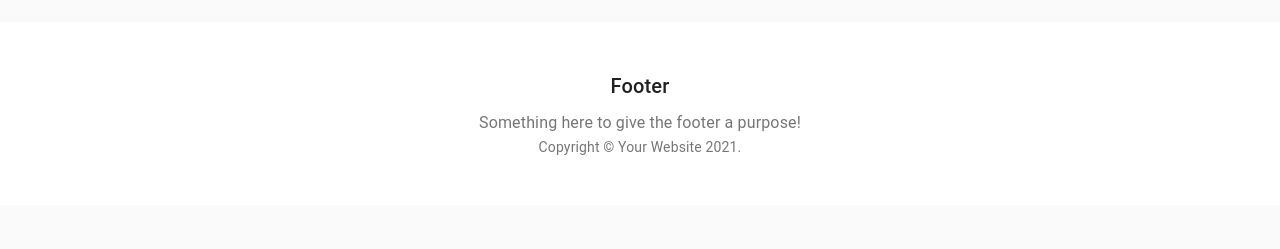
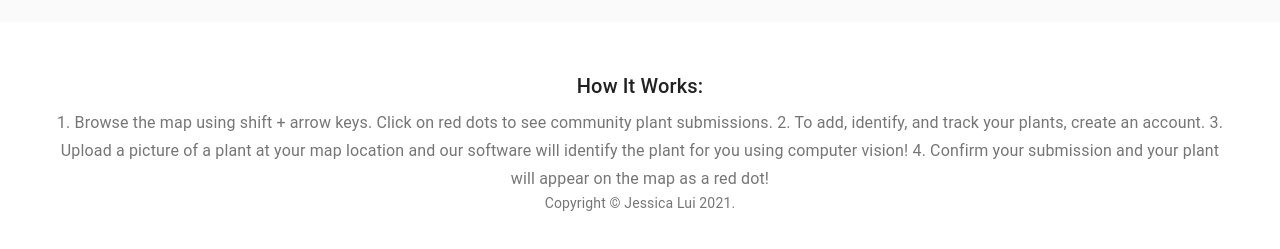
Before and after one commit to jesskeepswimming/plantSearchGo, a React (Create React App) app in the folder client/: page / in a window 1280 px wide. Shown: the part 383-632 px from the top of the page. Built offline with nearby package versions, Linux system fonts and the light colour scheme.

Commit message:
Update Album.js

```diff
--- a/client/src/Album.js
+++ b/client/src/Album.js
@@ -20,7 +20,7 @@ function Copyright() {
     <Typography variant="body2" color="textSecondary" align="center">
       {'Copyright © '}
       <Link color="inherit" href="https://material-ui.com/">
-        Your Website
+        Jessica Lui
       </Link>{' '}
       {new Date().getFullYear()}
       {'.'}
@@ -282,10 +282,13 @@ export default function Album(props) {
       {/* Footer */}
       <footer className={classes.footer}>
         <Typography variant="h6" align="center" gutterBottom>
-          Footer
+          How It Works:
         </Typography>
         <Typography variant="subtitle1" align="center" color="textSecondary" component="p">
-          Something here to give the footer a purpose!
+          1. Browse the map using shift + arrow keys. Click on red dots to see community plant submissions.
+          2. To add, identify, and track your plants, create an account.
+          3. Upload a picture of a plant at your map location and our software will identify the plant for you using computer vision!
+          4. Confirm your submission and your plant will appear on the map as a red dot!
         </Typography>
         <Copyright />
       </footer>
```
